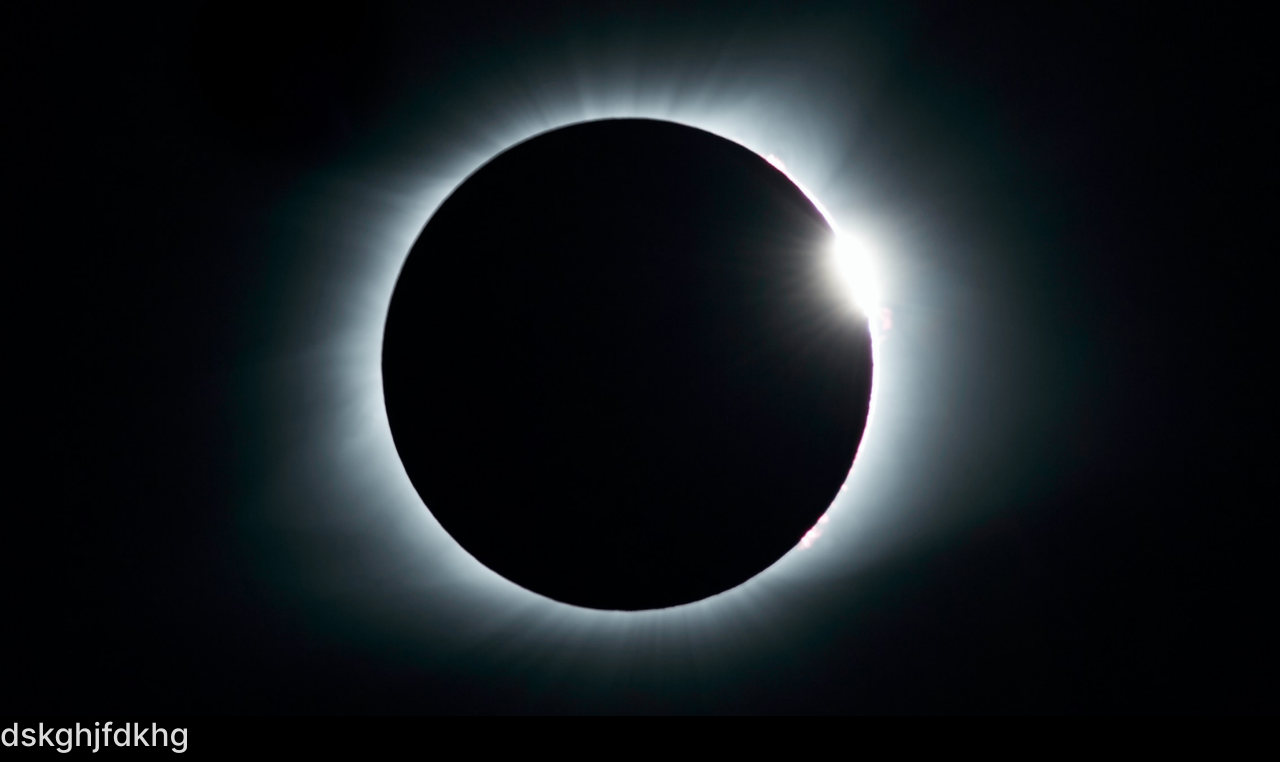
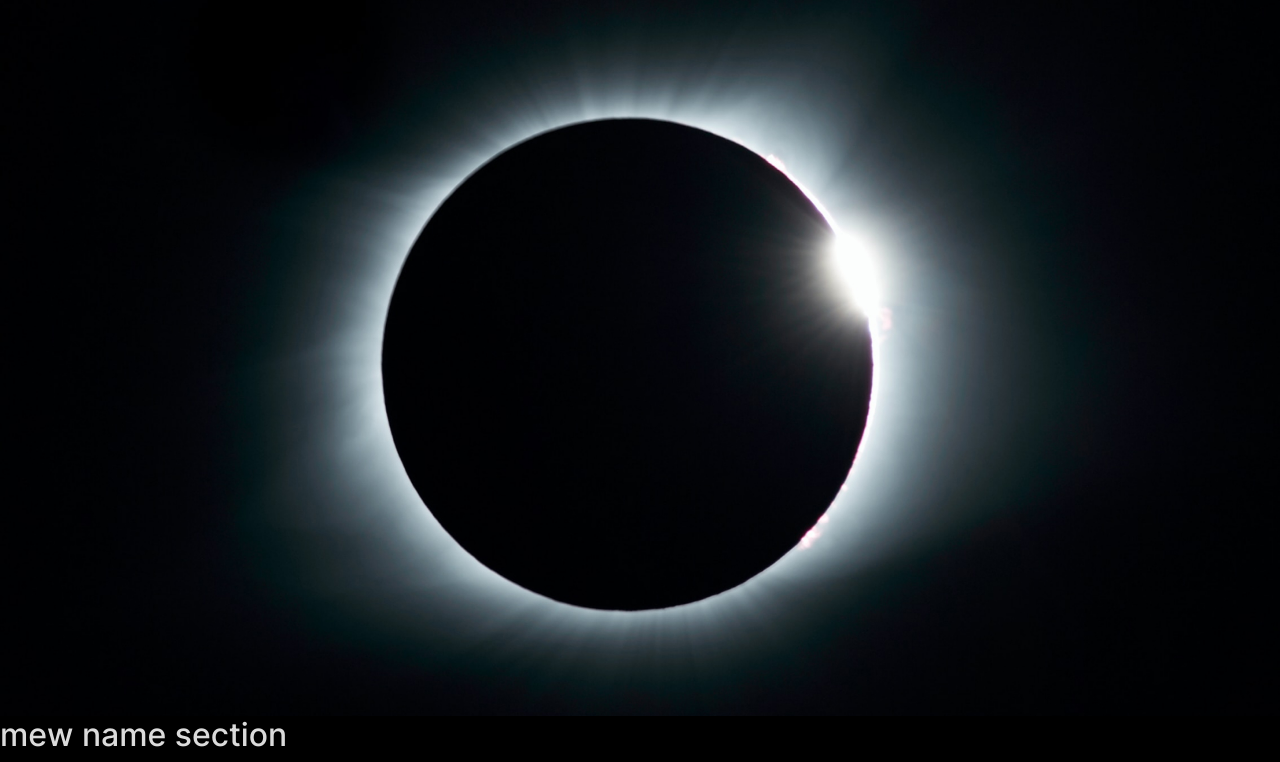
Before and after one commit to RomanFobz/quamtum-pixel, a plain HTML site: page index.html in a window 1280 px wide. Shown: the part 84-846 px from the top of the page. Drawn offline with Linux system fonts and the light colour scheme.

Commit message:
New mane

```diff
--- a/index.html
+++ b/index.html
@@ -47,7 +47,7 @@
 	</header>
 
 	<section>
-		<h2>dskghjfdkhg</h2>
+		<h2>mew name section</h2>
 	</section>
 
 
```
